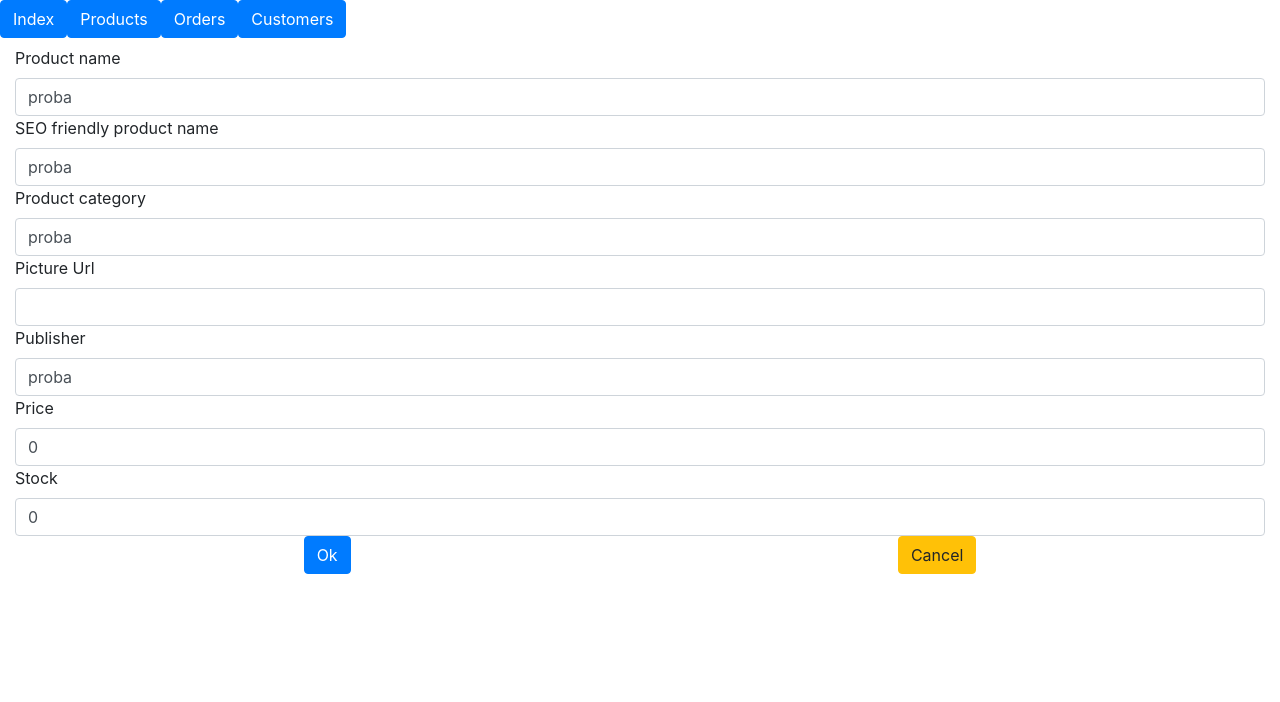
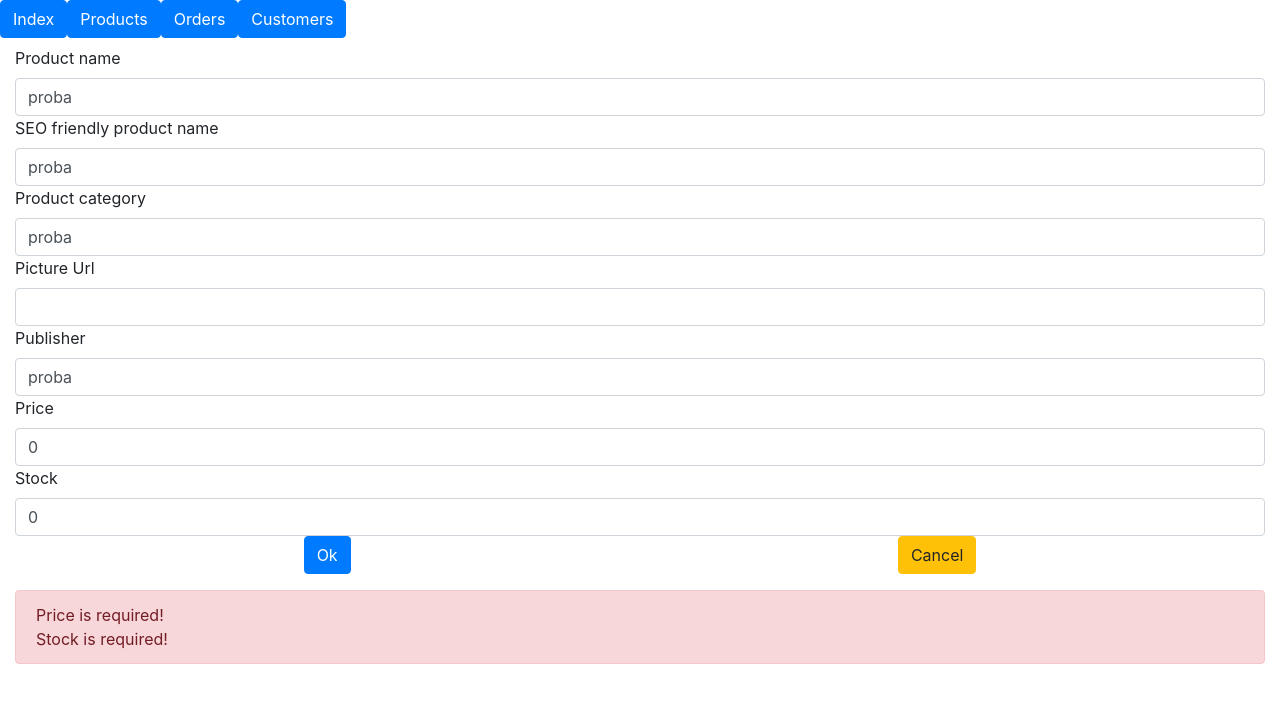
Before and after one commit to CsonkaAndrea/AllCRUD, an Angular app in the folder project-angular/: page /admin/new-product in a window 1280 px wide. Shown: the top 702 px of the page. Built offline with nearby package versions, Linux system fonts and the light colour scheme.

Commit message:
validations first attempt

```diff
--- a/project-angular/src/app/components/admin/products/new-product/new-product.component.html
+++ b/project-angular/src/app/components/admin/products/new-product/new-product.component.html
@@ -15,12 +15,36 @@
           <label for="publisher">Publisher</label>
           <input type="text" required id="publisher" name="publisher" [(ngModel)]="newProduct.publisher" class="form-control">
           <label for="price">Price</label>
-          <input type="text" required id="price" name="price" [(ngModel)]="newProduct.price" class="form-control">
+          <input type="number" required id="price" name="price" [(ngModel)]="newProduct.price" class="form-control">
           <label for="stock">Stock</label>
-          <input type="text" required id="stock" name="stock" [(ngModel)]="newProduct.stock" class="form-control">
+          <input type="number" required id="stock" name="stock" [(ngModel)]="newProduct.stock" class="form-control">
           <div class="col-12 d-flex justify-content-around">
-            <button type="submit" class="btn btn-primary">Ok</button>
+            <button type="submit" class="btn btn-primary" ng-click="submitted=true">Ok</button>
             <button type="button" class="btn btn-warning" (click)="onCancel()">Cancel</button>
+          </div>
+        </div>
+
+        <div class="alert alert-danger">
+          <div *ngIf="!form[0]">
+            Product name is required!
+          </div>
+          <div *ngIf="!form[1]">
+            SEO friendly product name is required!
+          </div>
+          <div *ngIf="!form[2]">
+            Product category is required!
+          </div>
+          <div *ngIf="!form[3]">
+            Picture Url is required!
+          </div>
+          <div *ngIf="!form[4]">
+            Publisher is required!
+          </div>
+          <div *ngIf="!form[5]">
+            Price is required!
+          </div>
+          <div *ngIf="!form[6]">
+            Stock is required!
           </div>
         </div>
       </form>
--- a/project-angular/src/app/components/admin/products/new-product/new-product.component.ts
+++ b/project-angular/src/app/components/admin/products/new-product/new-product.component.ts
@@ -11,12 +11,24 @@ import { Router } from '@angular/router';
 export class NewProductComponent implements OnInit {
 
   newProduct: Product = new Product();
-  title: 'New Product';
 
   constructor(
     private productService: ProductService,
     private router: Router,
   ) { }
+
+  form: boolean[] = [
+    /\w{3,}/.test(this.newProduct.productName),
+    /\w{3,}/.test(this.newProduct.seoFriendlyProductName),
+    /\w{3,}/.test(this.newProduct.productCategory),
+    /\w{3,}/.test(this.newProduct.pictureURL),
+    /\w{3,}/.test(this.newProduct.publisher),
+    this.newProduct.price < 2000000 && this.newProduct.price > 1,
+    this.newProduct.stock < 2000 && this.newProduct.stock > 1,
+   // /\w{3,}@\w{3,}.\w{2,3}/.test(email),
+  ];
+
+
 
   ngOnInit() {
   }
@@ -33,6 +45,7 @@ export class NewProductComponent implements OnInit {
           this.router.navigateByUrl('/admin/products');
       }
     );
+    this.router.navigateByUrl('/admin/products');
   }
 
   onCancel() {
--- a/project-angular/src/app/components/admin/products/product-detail/product-detail.component.ts
+++ b/project-angular/src/app/components/admin/products/product-detail/product-detail.component.ts
@@ -22,7 +22,7 @@ export class ProductDetailComponent implements OnInit {
     this.selectedProductId = parseInt(this.router.url.split('/')[3]);
 
     this.productsService.getAll().subscribe(products => {
-      this.oneProduct = products.filter(c => c.id === this.selectedProductId)[0]
+      this.oneProduct = products.filter(c => c.id === this.selectedProductId)[0];
       });
 
   }
```
